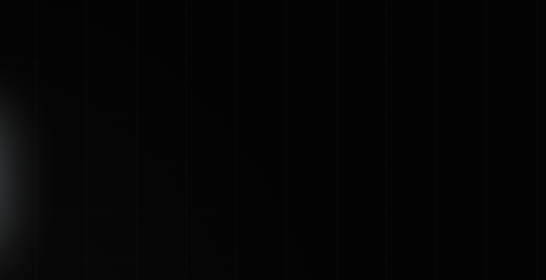
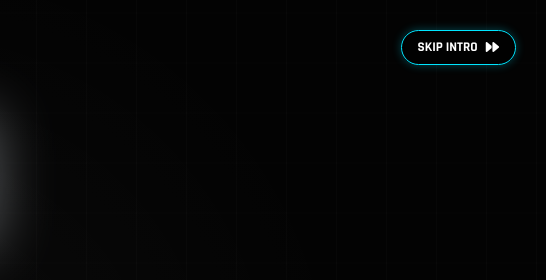
Before and after one commit to ricstoreco-ui/GH-T-ARENA, a plain HTML site: page public/index.html in a window 1280 px wide. Shown: the top 280 px of the page, 734-1280 px from the left. Drawn offline with nearby package versions, Linux system fonts and the light colour scheme.

Commit message:
Update index.html

```diff
--- a/public/index.html
+++ b/public/index.html
@@ -140,6 +140,10 @@ nav{display:flex;justify-content:space-between;align-items:center;padding:12px 2
 
     <!-- ================= INTRO OVERLAY ================= -->
     <div id="intro-overlay">
+       <!-- TOMBOL SKIP INTRO -->
+<button id="btn-skip-intro" onclick="skipIntro()" style="position: absolute; top: 30px; right: 30px; z-index: 10000; background: rgba(0,0,0,0.6); color: #fff; border: 1px solid var(--cyan); padding: 8px 16px; border-radius: 20px; font-family: 'Rajdhani', sans-serif; font-weight: bold; cursor: pointer; backdrop-filter: blur(5px); display: flex; align-items: center; gap: 8px; transition: 0.3s; box-shadow: 0 0 10px rgba(0,229,255,0.3);">
+    SKIP INTRO <i class="fa-solid fa-forward"></i>
+</button>
         <div class="bg-glow"></div>
         <div class="grid-moving"></div>
         <div id="loading-wrapper">
@@ -1742,6 +1746,34 @@ function shareToWA() {
     const encodedPesan = encodeURIComponent(pesan);
     window.open(`https://wa.me/?text=${encodedPesan}`, '_blank');
 }
+   // =========================================
+// FUNGSI SKIP INTRO WEB
+// =========================================
+function skipIntro() {
+    const introOverlay = document.getElementById('intro-overlay');
+    const mainContent = document.getElementById('main-content');
+
+    // Sembunyikan intro dengan efek fade out
+    introOverlay.classList.add('fade-out');
+
+    // Paksa tampilkan konten utama
+    setTimeout(() => {
+        introOverlay.style.display = 'none';
+
+        mainContent.style.display = 'block';
+        void mainContent.offsetWidth;
+        mainContent.style.opacity = '1';
+
+        // Munculkan Navbar & Bottom Nav
+        document.getElementById('nav').classList.remove('hidden');
+        document.getElementById('server').classList.remove('hidden');
+        document.getElementById('btm-nav').classList.remove('hidden');
+
+        // Jalankan fungsi web
+        startClock();
+        initAuth();
+    }, 500); // Jeda setengah detik agar mulus
+}
 </script>
 </body>
                </html>
```
